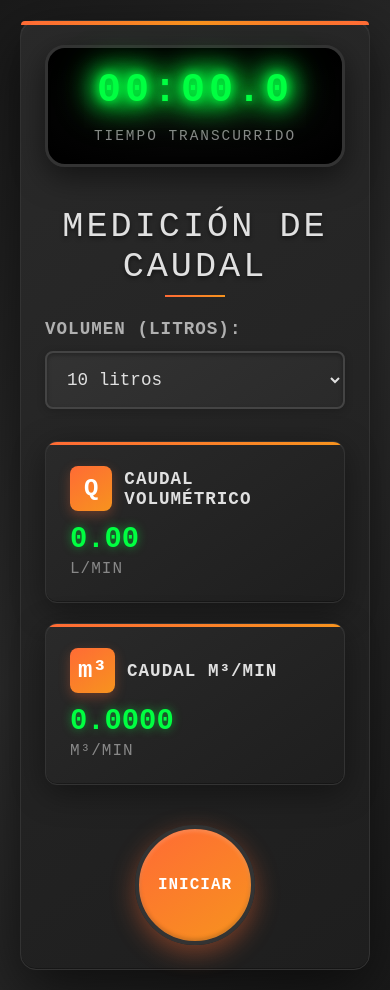
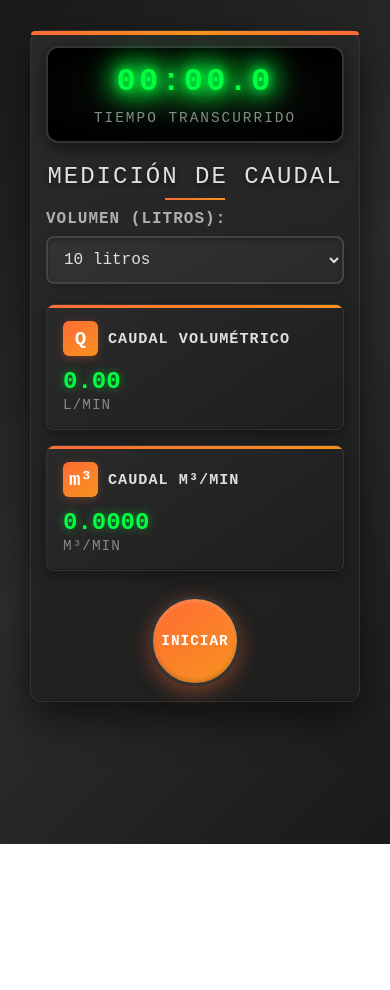
Before and after one commit to bortiz5/Index, a plain HTML site: page index.html in a window 390 px wide. After the commit the page ends 844 px from the top, so only its background shows below. Drawn offline with Linux system fonts and the light colour scheme.

Commit message:
Update index.html

```diff
--- a/index.html
+++ b/index.html
@@ -20,13 +20,13 @@
     }
 
     .container {
-      max-width: 600px;
+      max-width: 480px;
       margin: auto;
       background: linear-gradient(145deg, #2a2a2a, #1e1e1e);
-      padding: 40px;
-      border-radius: 16px;
+      padding: 20px;
+      border-radius: 12px;
       box-shadow:
-        0 20px 60px rgba(0, 0, 0, 0.6),
+        0 15px 40px rgba(0, 0, 0, 0.6),
         inset 0 1px 0 rgba(255, 255, 255, 0.1),
         inset 0 -1px 0 rgba(0, 0, 0, 0.3);
       border: 1px solid #333;
@@ -47,15 +47,15 @@
     /* Cronómetro Digital */
     .cronometro-digital {
       background: radial-gradient(ellipse at center, #0a0a0a, #000000);
-      border: 3px solid #333;
-      border-radius: 20px;
-      padding: 30px;
-      margin: 0 auto 40px auto;
-      max-width: 400px;
+      border: 2px solid #333;
+      border-radius: 12px;
+      padding: 20px;
+      margin: 0 auto 25px auto;
+      max-width: 320px;
       position: relative;
       box-shadow:
-        inset 0 0 30px rgba(0, 0, 0, 0.8),
-        0 10px 30px rgba(0, 0, 0, 0.5);
+        inset 0 0 20px rgba(0, 0, 0, 0.8),
+        0 5px 15px rgba(0, 0, 0, 0.5);
     }
 
     .cronometro-digital::before {
@@ -72,7 +72,7 @@
 
     .tiempo-display {
       font-family: 'Courier New', monospace;
-      font-size: 3.5em;
+      font-size: 2.5em;
       color: #00ff41;
       text-align: center;
       font-weight: bold;
@@ -81,7 +81,7 @@
         0 0 20px #00ff41,
         0 0 30px #00ff41;
       letter-spacing: 0.1em;
-      margin-bottom: 15px;
+      margin-bottom: 10px;
       filter: drop-shadow(0 0 15px rgba(0, 255, 65, 0.8));
     }
 
@@ -98,11 +98,11 @@
       text-align: center;
       color: #e0e0e0;
       margin-top: 0;
-      margin-bottom: 32px;
-      font-size: 2.2em;
+      margin-bottom: 20px;
+      font-size: 1.8em;
       font-weight: 300;
       text-transform: uppercase;
-      letter-spacing: 3px;
+      letter-spacing: 2px;
       text-shadow: 0 2px 4px rgba(0, 0, 0, 0.5);
       position: relative;
     }
@@ -120,19 +120,19 @@
 
     label {
       display: block;
-      margin-top: 24px;
+      margin-top: 15px;
       font-weight: 600;
       color: #b0b0b0;
-      font-size: 1.1em;
+      font-size: 1em;
       text-transform: uppercase;
       letter-spacing: 1px;
     }
 
     select {
       width: 100%;
-      padding: 16px;
-      margin-top: 12px;
-      font-size: 1.1em;
+      padding: 12px;
+      margin-top: 8px;
+      font-size: 1em;
       border: 2px solid #444;
       border-radius: 8px;
       background: linear-gradient(145deg, #333, #2a2a2a);
@@ -159,17 +159,17 @@
 
     /* Recuadros de resultados industriales */
     .results-container {
-      margin-top: 32px;
+      margin-top: 20px;
       display: grid;
-      gap: 20px;
+      gap: 15px;
     }
 
     .result-card {
       background: linear-gradient(145deg, #2a2a2a, #1e1e1e);
-      border-radius: 12px;
-      padding: 24px;
+      border-radius: 8px;
+      padding: 16px;
       box-shadow:
-        0 8px 32px rgba(0, 0, 0, 0.4),
+        0 4px 16px rgba(0, 0, 0, 0.4),
         inset 0 1px 0 rgba(255, 255, 255, 0.1),
         inset 0 -1px 0 rgba(0, 0, 0, 0.3);
       border: 1px solid #333;
@@ -203,39 +203,39 @@
     }
 
     .result-icon {
-      font-size: 1.5em;
-      margin-right: 12px;
-      width: 45px;
-      height: 45px;
+      font-size: 1.2em;
+      margin-right: 10px;
+      width: 35px;
+      height: 35px;
       display: flex;
       align-items: center;
       justify-content: center;
       background: linear-gradient(145deg, #ff6b35, #f7931e);
-      border-radius: 8px;
+      border-radius: 6px;
       color: white;
       font-weight: bold;
-      box-shadow: 0 4px 12px rgba(255, 107, 53, 0.3);
+      box-shadow: 0 2px 8px rgba(255, 107, 53, 0.3);
     }
 
     .result-title {
       font-weight: 600;
-      font-size: 1.1em;
+      font-size: 0.95em;
       color: #e0e0e0;
       text-transform: uppercase;
       letter-spacing: 1px;
     }
 
     .result-value {
-      font-size: 2.2em;
+      font-size: 1.8em;
       color: #00ff41;
       font-family: 'Courier New', monospace;
       font-weight: 700;
-      margin-bottom: 4px;
-      text-shadow: 0 0 10px rgba(0, 255, 65, 0.5);
+      margin-bottom: 2px;
+      text-shadow: 0 0 8px rgba(0, 255, 65, 0.5);
     }
 
     .result-unit {
-      font-size: 1em;
+      font-size: 0.9em;
       color: #888;
       font-weight: 500;
       text-transform: uppercase;
@@ -244,23 +244,23 @@
 
     /* Botón industrial */
     .button-container {
-      margin-top: 40px;
+      margin-top: 25px;
       text-align: center;
     }
 
     .boton-principal {
-      width: 140px;
-      height: 140px;
+      width: 100px;
+      height: 100px;
       border-radius: 50%;
-      font-size: 1.2em;
+      font-size: 1em;
       font-weight: bold;
-      border: 4px solid #333;
+      border: 3px solid #333;
       background: linear-gradient(145deg, #ff6b35, #f7931e);
       color: white;
       cursor: pointer;
       transition: all 0.3s ease;
       box-shadow:
-        0 8px 25px rgba(255, 107, 53, 0.4),
+        0 6px 20px rgba(255, 107, 53, 0.4),
         inset 0 2px 4px rgba(255, 255, 255, 0.2),
         inset 0 -2px 4px rgba(0, 0, 0, 0.2);
       position: relative;
@@ -342,27 +342,33 @@
     }
 
     /* Responsive */
-    @media screen and (max-width: 600px) {
+    @media screen and (max-width: 480px) {
       .cronometro-digital {
-        padding: 20px;
+        padding: 15px;
+        margin-bottom: 20px;
       }
 
       .tiempo-display {
-        font-size: 2.5em;
+        font-size: 2em;
       }
 
       .boton-principal {
-        width: 120px;
-        height: 120px;
-        font-size: 1em;
+        width: 90px;
+        height: 90px;
+        font-size: 0.9em;
       }
 
       .result-value {
-        font-size: 1.8em;
+        font-size: 1.5em;
       }
 
       .container {
-        padding: 24px;
+        padding: 15px;
+        margin: 10px;
+      }
+
+      h2 {
+        font-size: 1.5em;
       }
     }
   </style>
@@ -370,8 +376,6 @@
 <body>
 
   <div class="container">
-    <div class="content-wave" id="contentWave"></div>
-
     <div class="cronometro-digital">
       <div class="tiempo-display" id="tiempoDisplay">00:00.0</div>
       <div class="tiempo-label">Tiempo Transcurrido</div>
@@ -424,9 +428,6 @@
     let enMedicion = false;
 
     function toggleMedicion() {
-      // Efecto de ondas sobre el contenido
-      createContentWave(event);
-
       if (!enMedicion) {
         iniciarMedicion();
       } else {
@@ -472,45 +473,6 @@
         document.getElementById("caudalM3").textContent = caudalM3.toFixed(4);
       }
     }
-
-    function createContentWave(event) {
-      const button = event.target;
-      const container = document.querySelector('.container');
-      const contentWave = document.getElementById('contentWave');
-
-      // Animación de pulso en el botón
-      button.classList.add('button-pulse');
-      setTimeout(() => button.classList.remove('button-pulse'), 300);
-
-      // Crear múltiples ondas concéntricas
-      for (let i = 0; i < 3; i++) {
-        setTimeout(() => {
-          const ripple = document.createElement('div');
-          ripple.classList.add('ripple');
-
-          const rect = container.getBoundingClientRect();
-          const buttonRect = button.getBoundingClientRect();
-
-          const x = buttonRect.left - rect.left + buttonRect.width / 2;
-          const y = buttonRect.top - rect.top + buttonRect.height / 2;
-
-          const size = Math.max(container.offsetWidth, container.offsetHeight) * 1.5;
-
-          ripple.style.width = ripple.style.height = size + 'px';
-          ripple.style.left = (x - size / 2) + 'px';
-          ripple.style.top = (y - size / 2) + 'px';
-
-          contentWave.appendChild(ripple);
-
-          // Remover después de la animación
-          setTimeout(() => {
-            if (ripple.parentNode) {
-              ripple.parentNode.removeChild(ripple);
-            }
-          }, 1200);
-        }, i * 150);
-      }
-    }
   </script>
 </body>
 </html>
```
